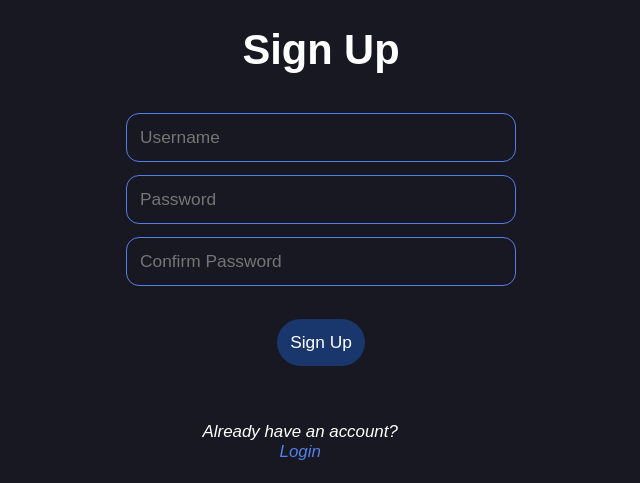
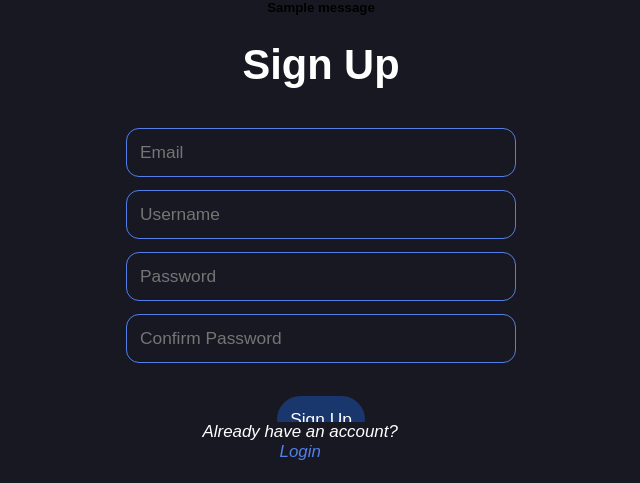
Before and after one commit to DTS-11/Mirage, a Django app: page /signup in a window 1280 px wide. Shown: the part 226-709 px from the top of the page, without its empty margins (319-959 px from the left). Run offline with Django 4.2, Linux system fonts and the light colour scheme; tables that the repository leaves empty hold one stand-in row (values such as "Sample post"); one stand-in notice (Sample message) is shown.

Commit message:
display error msg

```diff
--- a/Mirage/templates/signup.html
+++ b/Mirage/templates/signup.html
@@ -16,12 +16,19 @@
         </center>
     </header>
     <center>
+        <div class="error-box">
+            {% for message in messages %}
+            <h5>{{message}}</h5>
+            {% endfor %}
+        </div>
         <div class="signup-box">
             <h1>Sign Up</h1>
-            <form>
+            <form method="post">
+                {% csrf_token %}
+                <input type="email" name="email" placeholder="Email">
                 <input type="text" name="username" placeholder="Username">
                 <input type="password" name="password" placeholder="Password">
-                <input type="password" name="password" placeholder="Confirm Password">
+                <input type="password" name="confirmpassword" placeholder="Confirm Password">
                 <center><button type="submit">Sign Up</button></center>
             </form>
             <p>Already have an account? <br>
```
Also changed, not shown: Mirage/templates/login.html (+8 -2 lines).
